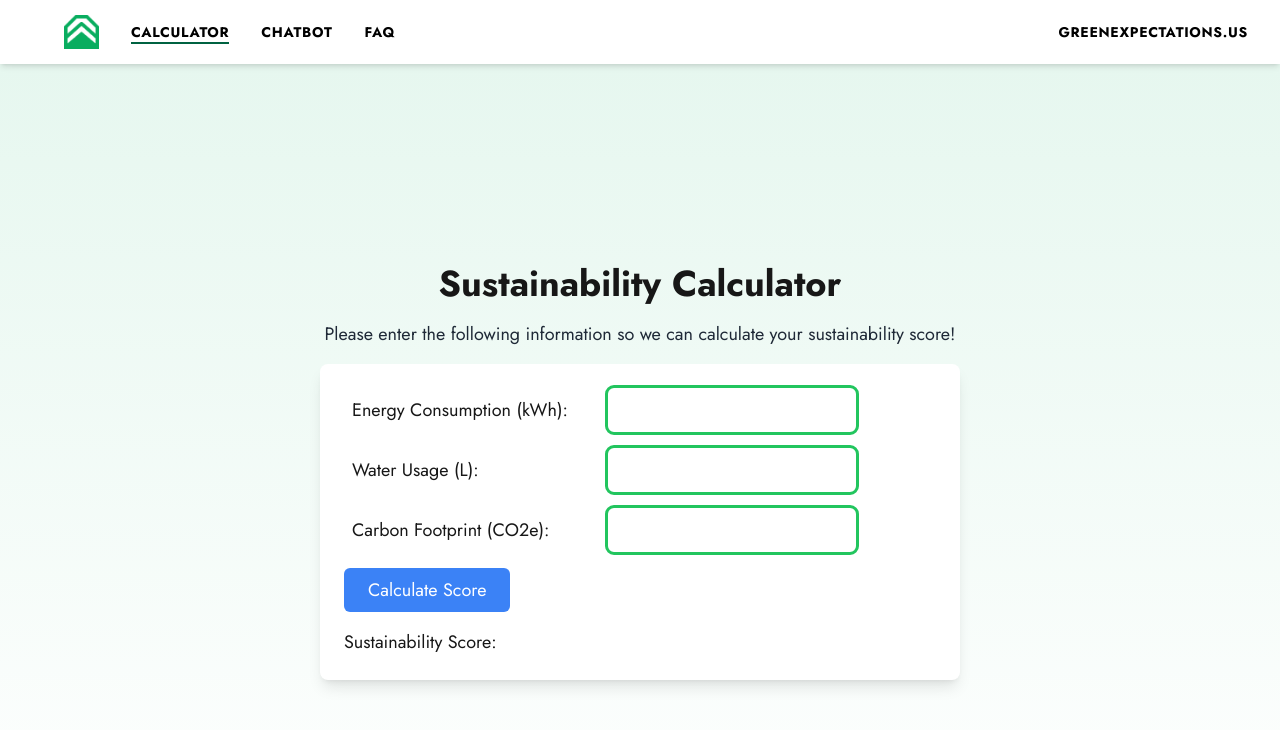
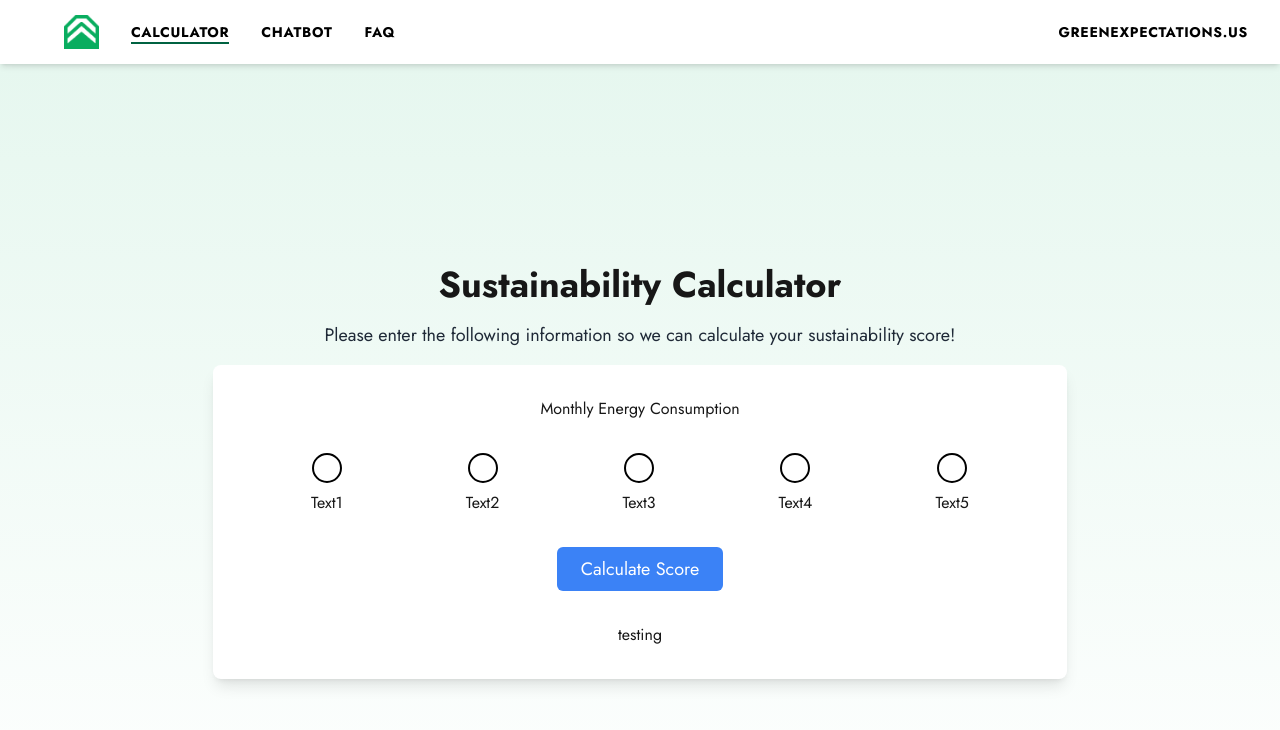
Before and after one commit to samm-47/CAPST, a Next.js app: page /calculator in a window 1280 px wide. Shown: the top 730 px of the page. Built offline with nearby package versions, Linux system fonts and the light colour scheme.

Commit message:
updated sustainability calculator
added rough draft of bubble survey with event handling for user clicks
TODO: implement rest of calculator options
TODO: clean UI (text size and location, formatting, spacing)

```diff
--- /dev/null
+++ b/app/calculator/custom_radio.css
@@ -0,0 +1,33 @@
+/* custom_radio.css */
+
+.custom-radio {
+    appearance: none;
+    -webkit-appearance: none;
+    width: 30px;
+    height: 30px;
+    border: 2px solid black;
+
+    /* Makes the element round */
+    border-radius: 50%;
+
+    outline: none;
+    cursor: pointer;
+    position: relative;
+}
+
+.custom-radio:checked::before {
+    content: '';
+    display: block;
+    width: 18px;
+    height: 18px;
+    border-radius: 50%;
+
+    /* Color when checked */
+    background-color: #006241;
+
+    /* Position checked icon */
+    position: absolute;
+    top: 50%;
+    left: 50%;
+    transform: translate(-50%, -50%);
+}
--- a/app/calculator/page.tsx
+++ b/app/calculator/page.tsx
@@ -3,24 +3,27 @@
 
 // Important for creation of the logo top right
 import Layout from "./calculator_layout";
+import { useState } from "react";
 
-const CalculatorPage = () => {
-  // Used to track different values input by user into calculator
+import './custom_radio.css';
+
+const CalculatorPage: React.FC = () => {
+  // Used to track the selected radio button
+  const [selectedOption, setSelectedOption] = useState<string | null>(null);
+
+  const handleRadioChange = (event: React.ChangeEvent<HTMLInputElement>) => {
+    setSelectedOption(event.target.id); };
 
   const calculateScore = () => {
-    console.log("Button called");
-    const susScore = document.getElementById("susScoreValue");
-    const energyInputElement = document.getElementById("energyConsumption") as HTMLInputElement;
-    const x = energyInputElement.value;
-    const waterUsageElement = document.getElementById("waterUsage") as HTMLInputElement;
-    const y = waterUsageElement.value;
-    const carbonFootprintElement = document.getElementById("carbonFootprint") as HTMLInputElement;
-    const z = carbonFootprintElement.value;
-    if (susScore) {
-      susScore.textContent = "Got inputs of " + x.toString() + ", " + y.toString() + ", " + z.toString();
+    const testval = document.getElementById("testval");
+
+    if (!testval)
+    {
+      console.error("No element found.");
     }
-    else {
-      console.error("Sustainability score calculation error: No element found.");
+    else
+    {
+      testval.textContent = "zap zap: " + selectedOption;
     }
   }
 
@@ -35,56 +38,52 @@ const CalculatorPage = () => {
         <p className="page-caption">
           Please enter the following information so we can calculate your sustainability score!
         </p>
-        <div className="flex flex-col w-1/2 bg-white shadow-lg rounded-lg p-6">
-          <div className="flex flex-col w-full max-w-lg mb-4">
-            {/* Input Section */}
-            <form className="flex flex-col w-full space-y-4">
-              <div className="flex justify-between w-full">
-                <label htmlFor="energyConsumption" className="w-1/2 text-lg p-2">Energy Consumption (kWh): </label>
-                {/* TODO: Remove weird effect where outline is removed when selecting input. */}
-                <input type="number" id="energyConsumption" name="energyConsumption" step="any" className="w-1/2 ml-4 text-lg p-2 rounded-md outline outline-3 outline-green-500"/>
-              </div>
-              <div className="flex justify-between w-full">
-                <label htmlFor="waterUsage" className="w-1/2 text-lg p-2">Water Usage (L): </label>
-                <input type="number" id="waterUsage" name="waterUsage" step="any" className="w-1/2 ml-4 text-lg p-2 rounded-md outline outline-3 outline-green-500"/>
-              </div>
-              <div className="flex justify-between w-full">
-                <label htmlFor="carbonFootprint" className="w-1/2 text-lg p-2">Carbon Footprint (CO2e): </label>
-                <input type="number" id="carbonFootprint" name="carbonFootprint" step="any" className="w-1/2 ml-4 text-lg p-2 rounded-md outline outline-3 outline-green-500"/>
+
+        {/* Main Content Section */}
+        <div className="flex-col-centered w-2/3 bg-white shadow-lg rounded-lg p-8 gap-[4vh]">
+
+            <div className="flex-col-centered w-5/6 gap-[4vh]">
+              <label> Monthly Energy Consumption </label>
+                <div className="flex-row-centered w-full">
+                  <div className="flex-col-centered gap-[1vh]">
+                    <input type="radio" id="option1" name="options" className="custom-radio" onChange={handleRadioChange}/>
+                      <label htmlFor="option1">
+                        Text1
+                      </label>
                   </div>
 
-              {/*
+                  <div className="flex-col-centered gap-[1vh]">
+                    <input type="radio" id="option2" name="options" className="custom-radio" onChange={handleRadioChange}/>
+                      <label htmlFor="option2">
+                        Text2
+                      </label>
+                  </div>
 
-              Rough draft for radio/bubble selection menu
+                  <div className="flex-col-centered gap-[1vh]">
+                    <input type="radio" id="option3" name="options" className="custom-radio" onChange={handleRadioChange}/>
+                      <label htmlFor="option3">
+                        Text3
+                      </label>
+                  </div>
 
-              <div className="flex flex-row justify-around w-full">
-                <div className="flex flex-col justify-center items-center">
-                    <input className="mb-1" type="radio" id="bubble1" name="rating" value="1" style={{width: "20px", height: "20px"}}/>
-                    <label>text</label>
+                  <div className="flex-col-centered gap-[1vh]">
+                    <input type="radio" id="option4" name="options" className="custom-radio" onChange={handleRadioChange}/>
+                      <label htmlFor="option4">
+                        Text4
+                      </label>
                   </div>
-                <div className="flex flex-col justify-center items-center">
-                    <input className="mb-1" type="radio" id="bubble1" name="rating" value="1" style={{width: "20px", height: "20px"}}/>
-                    <label>text</label>
+
+                  <div className="flex-col-centered gap-[1vh]">
+                    <input type="radio" id="option5" name="options" className="custom-radio" onChange={handleRadioChange}/>
+                      <label htmlFor="option5">
+                        Text5
+                      </label>
                   </div>
-                <div className="flex flex-col justify-center items-center">
-                    <input className="mb-1" type="radio" id="bubble1" name="rating" value="1" style={{width: "20px", height: "20px"}}/>
-                    <label>text</label>
-                </div>
-                <div className="flex flex-col justify-center items-center">
-                    <input className="mb-1" type="radio" id="bubble1" name="rating" value="1" style={{width: "20px", height: "20px"}}/>
-                    <label>text</label>
-                </div>
-                <div className="flex flex-col justify-center items-center">
-                    <input className="mb-1" type="radio" id="bubble1" name="rating" value="1" style={{width: "20px", height: "20px", border: "10px solid black"}}/>
-                    <label>text</label>
               </div>
             </div>
 
-              */}
-            </form>
-          </div>
-          <div className="mb-4">
             {/*Calculate Score Button*/}
+            <div>
               <button
                 onClick={calculateScore}
                 className="jmb-4 px-6 py-2 bg-blue-500 text-white rounded-md hover:bg-blue-600 text-lg"
@@ -92,14 +91,15 @@ const CalculatorPage = () => {
                 Calculate Score
               </button>
             </div>
-          <div className="space-x-4">
-            <label htmlFor= "susScoreLabel" className="text-lg">Sustainability Score:</label>
-            <label htmlFor= "susScoreValue" id="susScoreValue" className="text-lg"> </label>
+
+            { /* temp label to test output */}
+            <div className="flex-col-centered">
+              <p> testing </p>
+              <label htmlFor="testval" id="testval" className="text-lg"> </label>
             </div>
           </div>
         </div>
     </Layout>
-
   );
 };
 
--- a/app/globals.css
+++ b/app/globals.css
@@ -137,15 +137,15 @@ Default Elements
   display: flex;
   flex-direction: column;
   align-items: center;
-  justify-content: center;
+  justify-content: space-between;
 }
 
-/* Centered flex column */
+/* Centered flex row */
 .flex-row-centered {
   display: flex;
   flex-direction: row;
   align-items: center;
-  justify-content: center;
+  justify-content: space-between;
 }
 
 /* Default page background with top down mint green-white gradient */
```
Lines whose indentation alone changed are shown as unchanged.
